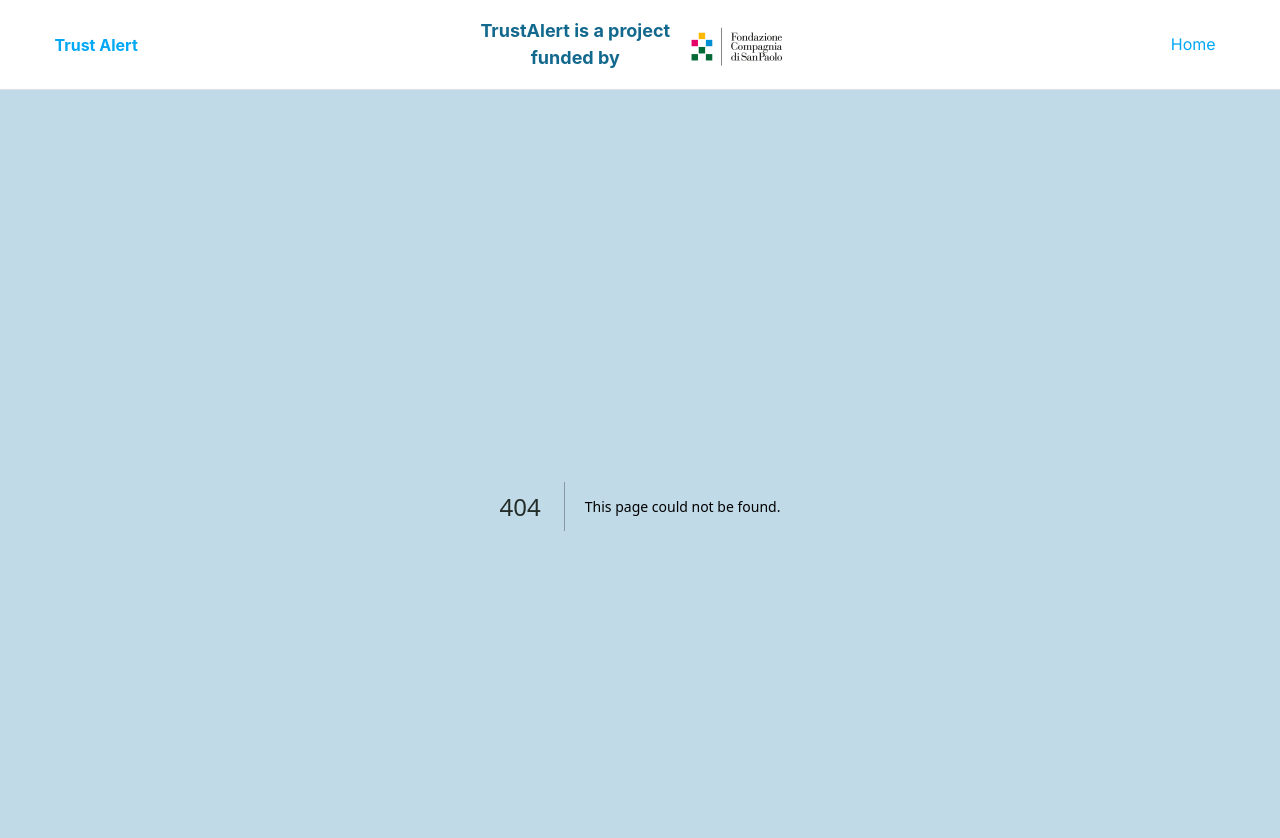
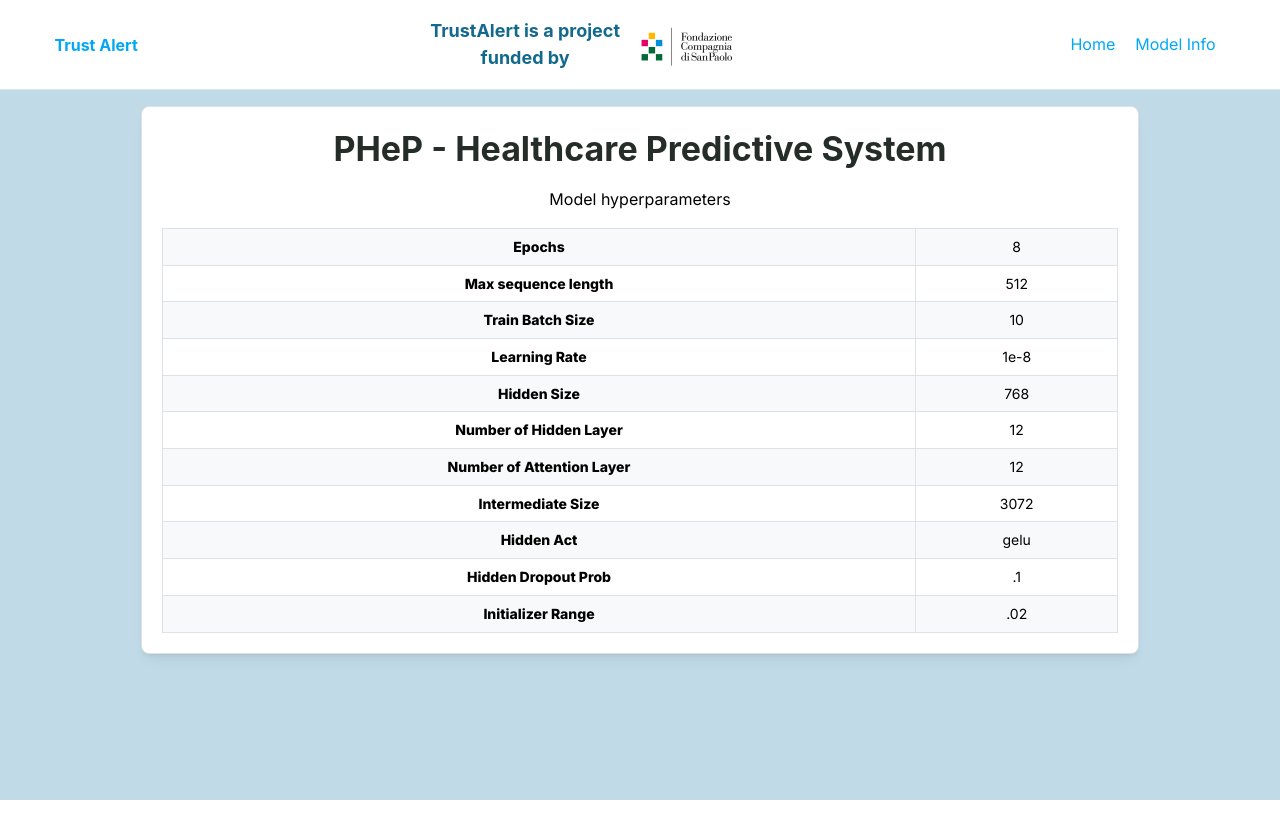
Before and after one commit to qBioTurin/TrustalertPredictionService, a Next.js app: page /model-info in a window 1280 px wide. Before the commit this address had no page. Shown: the top 838 px of the page. After the commit the page ends 800 px from the top, so only its background shows below. Built offline with nearby package versions, Linux system fonts and the light colour scheme.

Commit message:
Added model info

```diff
--- a/docker-compose.yaml
+++ b/docker-compose.yaml
@@ -45,8 +45,6 @@ services:
       - storage-volume:/app/storage
     networks:
       - trustalert-network
-    ports:
-      - "3001:3001"
 
 volumes:
   storage-volume:
--- /dev/null
+++ b/src/app/model-info/page.tsx
@@ -0,0 +1,37 @@
+"use client";
+import { Card, Table, Title } from "@mantine/core";
+
+export default function ModelInfo() {
+  const hyperparameters = [
+    { hyperparameter: "Epochs", value: "8" },
+    { hyperparameter: "Max sequence length", value: "512" },
+    { hyperparameter: "Train Batch Size", value: "10" },
+    { hyperparameter: "Learning Rate", value: "1e-8" },
+    { hyperparameter: "Hidden Size", value: "768" },
+    { hyperparameter: "Number of Hidden Layer", value: "12" },
+    { hyperparameter: "Number of Attention Layer", value: "12" },
+    { hyperparameter: "Intermediate Size", value: "3072" },
+    { hyperparameter: "Hidden Act", value: "gelu" },
+    { hyperparameter: "Hidden Dropout Prob", value: ".1" },
+    { hyperparameter: "Initializer Range", value: ".02" },
+  ];
+
+  const rows = hyperparameters.map((element, index) => (
+    <Table.Tr key={index}>
+      <Table.Td style={{fontWeight: "800"}}>{element.hyperparameter}</Table.Td>
+      <Table.Td>{element.value}</Table.Td>
+    </Table.Tr>
+  ));
+
+  return (
+    <div style={{ paddingLeft: "10%", paddingRight: "10%" }}>
+      <Card shadow="sm" padding="lg" radius="md" withBorder>
+        <Title order={1}>PHeP - Healthcare Predictive System</Title>
+        <p>Model hyperparameters</p>
+        <Table striped highlightOnHover withTableBorder withColumnBorders>
+          <Table.Tbody>{rows}</Table.Tbody>
+        </Table>
+      </Card>
+    </div>
+  );
+}
--- a/src/components/app-shell/app-shell.tsx
+++ b/src/components/app-shell/app-shell.tsx
@@ -12,6 +12,23 @@ export default function AppShellLayout({
   children: React.ReactNode;
 }) {
   const [opened, { toggle }] = useDisclosure();
+
+  const pages = [
+    { name: "Home", url: "/" },
+    { name: "Model Info", url: "/model-info" },
+  ];
+
+  const links_desktop = pages.map((page, index) => (
+    <Link key={index} className={classes.link_desktop} href={page.url}>
+      {page.name}
+    </Link>
+  ));
+
+  const links_mobile = pages.map((page, index) => (
+    <Link key={index} className={classes.link} href={page.url} onClick={toggle}>
+      <span>{page.name}</span>
+    </Link>
+  ));
 
   return (
     <AppShell
@@ -29,11 +46,7 @@ export default function AppShellLayout({
       padding="md"
     >
       <AppShell.Header>
-        <Group
-          h="100%"
-          px="md"
-          style={{ marginLeft: "3%", marginRight: "3%" }}
-        >
+        <Group h="100%" px="md" style={{ marginLeft: "3%", marginRight: "3%" }}>
           <Burger opened={opened} onClick={toggle} hiddenFrom="md" size="sm" />
           <Group justify="space-between" style={{ flex: 1 }}>
             <Title style={{ color: "#03a8f4" }} order={5}>
@@ -46,18 +59,14 @@ export default function AppShellLayout({
               <Image src={logo} alt="logo" />
             </Group>
             <Group ml="xl" gap={0} visibleFrom="md">
-              <Link className={classes.link_desktop} href={"/"}>
-                Home
-              </Link>
+              {links_desktop}
             </Group>
           </Group>
         </Group>
       </AppShell.Header>
 
       <AppShell.Navbar py="lg" px={4}>
-        <Link className={classes.link} href={"/"}>
-          <span>Home</span>
-        </Link>
+        {links_mobile}
       </AppShell.Navbar>
 
       <AppShell.Main>{children}</AppShell.Main>
```
